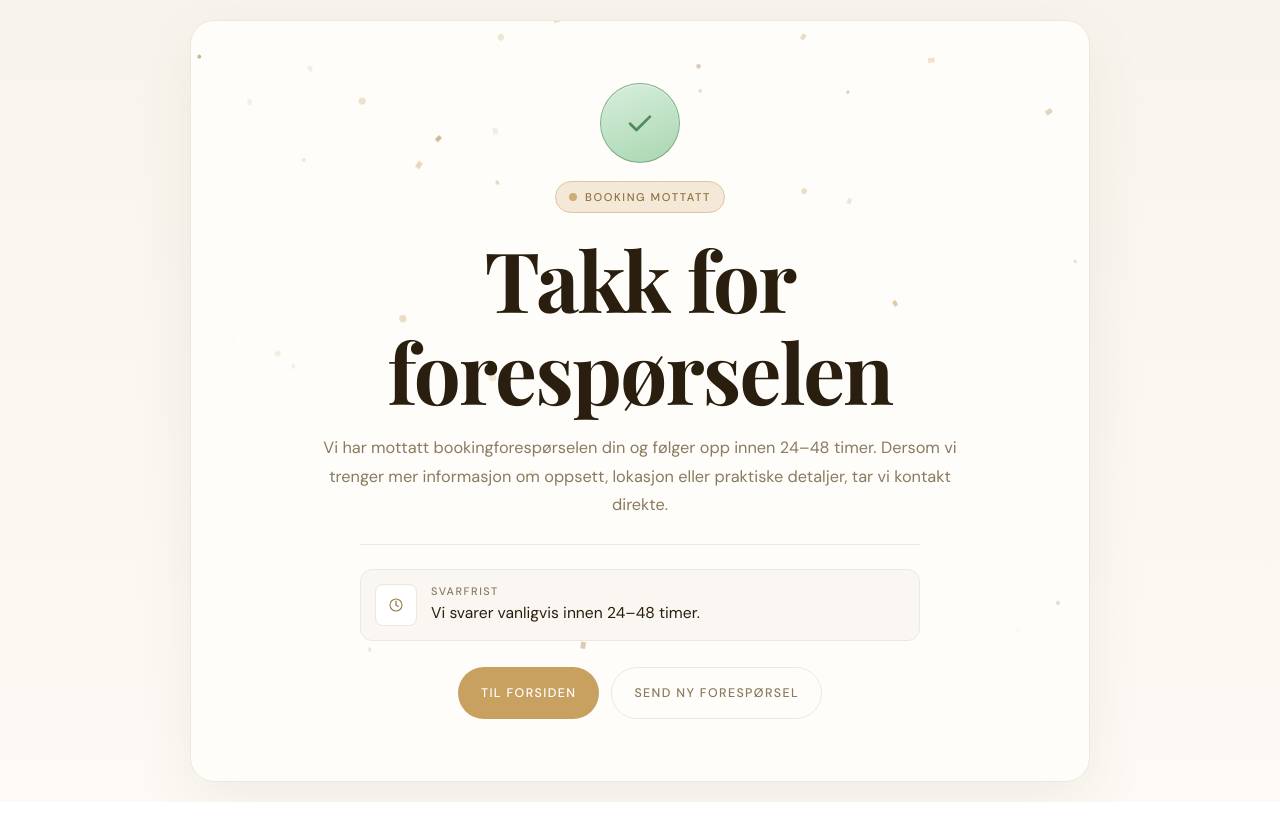
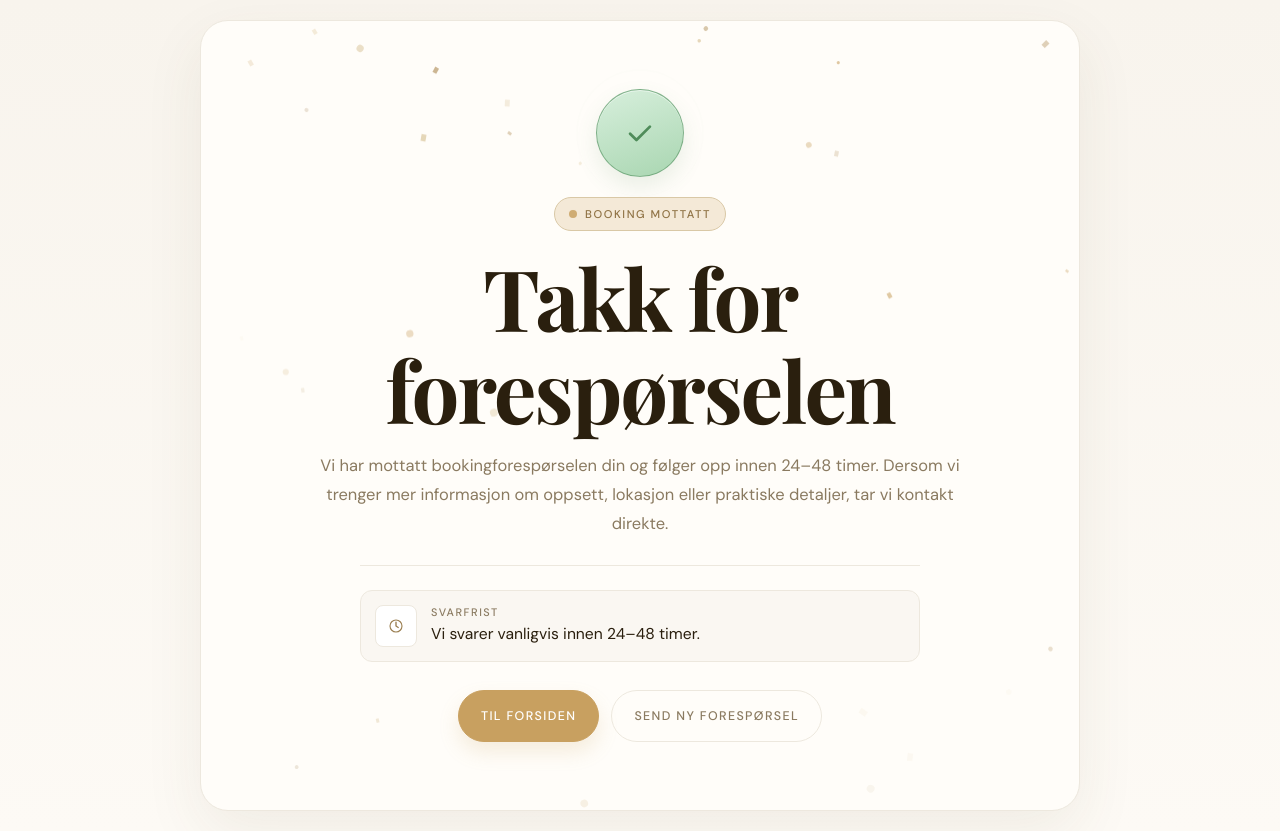
Before and after one commit to CloudFB803/Crepe-Website, a plain HTML site: page takk.html in a window 1280 px wide. Before the commit the page ends 802 px from the top, so only its background shows below. Drawn offline with nearby package versions, Linux system fonts and the light colour scheme.

Commit message:
Update takk.html

```diff
--- a/takk.html
+++ b/takk.html
@@ -26,54 +26,62 @@
       --success: #4f8c5a;
       --success-soft: #76b184;
       --surface: #fffdf9;
-      --ease: cubic-bezier(.22,.61,.36,1);
+      --bg-top: #f8f4ed;
+      --bg-bottom: #fdfaf5;
+      --ease: cubic-bezier(.22, .61, .36, 1);
     }
 
     * {
       box-sizing: border-box;
     }
 
+    html {
+      scroll-behavior: smooth;
+    }
+
     body {
       margin: 0;
       min-height: 100vh;
+      padding: 20px;
+      display: grid;
+      place-items: center;
       font-family: "DM Sans", sans-serif;
       color: var(--heading);
-      background: linear-gradient(180deg, #f8f4ed 0%, #fdfaf5 100%);
-      display: grid;
-      place-items: center;
-      padding: 20px;
+      background: linear-gradient(180deg, var(--bg-top) 0%, var(--bg-bottom) 100%);
       -webkit-font-smoothing: antialiased;
       text-rendering: optimizeLegibility;
     }
 
     .wrap {
-      width: min(900px, 100%);
-      position: relative;
+      width: min(880px, 100%);
     }
 
     .card {
       position: relative;
       overflow: hidden;
-      border-radius: 24px;
+      border-radius: 28px;
       border: 1px solid var(--line);
       background: var(--surface);
-      padding: clamp(32px, 6vw, 62px);
+      box-shadow: 0 22px 60px rgba(95, 72, 33, 0.08);
+      padding: clamp(32px, 6vw, 68px);
       text-align: center;
-      box-shadow: 0 20px 60px rgba(95, 72, 33, 0.08);
+      isolation: isolate;
     }
 
     #particleCanvas {
       position: absolute;
       inset: 0;
       z-index: 0;
-      pointer-events: none;
       width: 100%;
       height: 100%;
+      pointer-events: none;
     }
 
     .content {
       position: relative;
       z-index: 1;
+      max-width: 720px;
+      margin: 0 auto;
     }
 
     .entry {
@@ -84,52 +92,55 @@
 
     .entry-1 { animation-delay: 80ms; }
     .entry-2 { animation-delay: 220ms; }
-    .entry-3 { animation-delay: 340ms; }
-    .entry-4 { animation-delay: 460ms; }
-    .entry-5 { animation-delay: 560ms; }
-    .entry-6 { animation-delay: 680ms; }
-    .entry-7 { animation-delay: 820ms; }
+    .entry-3 { animation-delay: 360ms; }
+    .entry-4 { animation-delay: 500ms; }
+    .entry-5 { animation-delay: 620ms; }
+    .entry-6 { animation-delay: 760ms; }
+    .entry-7 { animation-delay: 900ms; }
 
     .icon-wrap {
+      position: relative;
+      width: 88px;
+      height: 88px;
       margin: 0 auto;
-      position: relative;
-      width: 80px;
-      height: 80px;
     }
 
     .icon-pulse {
       position: absolute;
-      inset: -6px;
+      inset: -7px;
       border-radius: 50%;
-      border: 1px solid rgba(79, 140, 90, 0.45);
+      border: 1px solid rgba(79, 140, 90, 0.42);
       animation: iconRing 1.8s ease-out infinite;
     }
 
     .icon {
-      width: 80px;
-      height: 80px;
+      position: relative;
+      width: 88px;
+      height: 88px;
+      display: grid;
+      place-items: center;
       border-radius: 50%;
       background: linear-gradient(160deg, #d7efdc 0%, #a9d6b1 100%);
-      border: 1px solid rgba(79, 140, 90, 0.6);
-      display: grid;
-      place-items: center;
+      border: 1px solid rgba(79, 140, 90, 0.58);
       color: var(--success);
-      box-shadow: inset 0 1px 0 rgba(255, 255, 255, 0.55);
+      box-shadow:
+        inset 0 1px 0 rgba(255, 255, 255, 0.55),
+        0 10px 22px rgba(79, 140, 90, 0.12);
     }
 
     .icon svg path {
       stroke-dasharray: 22;
       stroke-dashoffset: 22;
-      animation: drawCheck 680ms ease forwards;
-      animation-delay: 320ms;
+      animation: drawCheck 700ms ease forwards;
+      animation-delay: 340ms;
     }
 
     .badge {
-      margin: 18px auto 0;
+      margin: 20px auto 0;
       display: inline-flex;
       align-items: center;
       gap: 8px;
-      padding: 8px 13px;
+      padding: 9px 14px;
       border-radius: 999px;
       border: 1px solid #d9c8a6;
       background: #f4e9d7;
@@ -146,21 +157,22 @@
       border-radius: 50%;
       background: var(--gold);
       animation: pulseDot 1.2s ease-in-out infinite;
+      flex: 0 0 auto;
     }
 
     h1 {
       margin: 20px 0 0;
       font-family: "Playfair Display", serif;
-      font-size: clamp(2.8rem, 8vw, 5.2rem);
-      line-height: 1.1;
-      letter-spacing: -0.02em;
+      font-size: clamp(3rem, 8vw, 5.3rem);
+      line-height: 1.08;
+      letter-spacing: -0.025em;
       color: var(--heading);
     }
 
     p {
       margin: 18px auto 0;
-      max-width: 680px;
-      font-size: 1.02rem;
+      max-width: 640px;
+      font-size: 1.03rem;
       font-weight: 400;
       line-height: 1.75;
       color: var(--muted);
@@ -168,7 +180,7 @@
 
     .divider {
       width: min(560px, 100%);
-      margin: 24px auto 0;
+      margin: 26px auto 0;
       border: 0;
       border-top: 1px solid var(--line);
     }
@@ -176,46 +188,46 @@
     .info-card {
       margin: 24px auto 0;
       width: min(560px, 100%);
+      display: flex;
+      align-items: center;
+      gap: 14px;
+      padding: 14px;
+      text-align: left;
       border-radius: 12px;
       border: 1px solid var(--line);
       background: var(--off-white);
-      padding: 14px;
-      display: flex;
-      align-items: center;
-      gap: 14px;
-      text-align: left;
     }
 
     .info-icon {
       width: 42px;
       height: 42px;
+      flex: 0 0 auto;
+      display: grid;
+      place-items: center;
       border-radius: 8px;
       border: 1px solid var(--line);
-      background: #fff;
+      background: #ffffff;
       color: #9b7f51;
-      display: grid;
-      place-items: center;
-      flex: 0 0 auto;
     }
 
     .info-label {
+      margin-bottom: 3px;
       font-size: 0.68rem;
+      font-weight: 500;
+      letter-spacing: 0.14em;
       text-transform: uppercase;
-      letter-spacing: 0.14em;
       color: var(--muted);
-      font-weight: 500;
-      margin-bottom: 3px;
     }
 
     .info-value {
       font-size: 0.98rem;
-      color: var(--heading);
       font-weight: 400;
       line-height: 1.5;
+      color: var(--heading);
     }
 
     .actions {
-      margin-top: 26px;
+      margin-top: 28px;
       display: flex;
       justify-content: center;
       gap: 12px;
@@ -223,18 +235,24 @@
     }
 
     .btn {
+      min-height: 52px;
+      padding: 0 22px;
       display: inline-flex;
       align-items: center;
       justify-content: center;
-      min-height: 52px;
-      padding: 0 22px;
       border-radius: 999px;
+      border: 1px solid transparent;
       text-decoration: none;
       text-transform: uppercase;
       letter-spacing: 0.11em;
       font-size: 0.78rem;
       font-weight: 500;
-      transition: transform 160ms ease, background-color 200ms ease, border-color 200ms ease, color 200ms ease;
+      transition:
+        transform 160ms ease,
+        background-color 200ms ease,
+        border-color 200ms ease,
+        color 200ms ease,
+        box-shadow 200ms ease;
     }
 
     .btn:hover {
@@ -247,14 +265,15 @@
 
     .btn-primary {
       background: var(--gold);
-      color: #fff;
-      border: 1px solid transparent;
+      color: #ffffff;
+      border-color: var(--gold);
+      box-shadow: 0 10px 20px rgba(200, 160, 96, 0.18);
     }
 
     .btn-secondary {
       background: transparent;
-      border: 1px solid var(--line);
       color: var(--muted);
+      border-color: var(--line);
     }
 
     @keyframes fadeUp {
@@ -265,7 +284,9 @@
     }
 
     @keyframes drawCheck {
-      to { stroke-dashoffset: 0; }
+      to {
+        stroke-dashoffset: 0;
+      }
     }
 
     @keyframes iconRing {
@@ -291,6 +312,23 @@
     }
 
     @media (max-width: 640px) {
+      body {
+        padding: 16px;
+      }
+
+      .card {
+        padding: 28px 20px 24px;
+        border-radius: 22px;
+      }
+
+      h1 {
+        font-size: clamp(2.5rem, 12vw, 3.5rem);
+      }
+
+      p {
+        font-size: 0.98rem;
+      }
+
       .actions {
         flex-direction: column;
       }
@@ -303,29 +341,60 @@
         align-items: flex-start;
       }
     }
+
+    @media (prefers-reduced-motion: reduce) {
+      *,
+      *::before,
+      *::after {
+        animation-duration: 0.01ms !important;
+        animation-iteration-count: 1 !important;
+        transition-duration: 0.01ms !important;
+        scroll-behavior: auto !important;
+      }
+
+      .entry {
+        opacity: 1;
+        transform: none;
+      }
+
+      .icon svg path {
+        stroke-dashoffset: 0;
+      }
+    }
   </style>
 </head>
 <body>
   <main class="wrap">
-    <section class="card">
+    <section class="card" aria-labelledby="thanks-title">
       <canvas id="particleCanvas" aria-hidden="true"></canvas>
 
       <div class="content">
         <div class="icon-wrap entry entry-1" aria-hidden="true">
           <span class="icon-pulse"></span>
           <div class="icon">
-            <svg width="34" height="34" viewBox="0 0 24 24" fill="none">
-              <path d="M5 12.5L9.5 17L19 7.5" stroke="currentColor" stroke-width="1.95" stroke-linecap="round" stroke-linejoin="round"/>
+            <svg width="34" height="34" viewBox="0 0 24 24" fill="none" aria-hidden="true">
+              <path
+                d="M5 12.5L9.5 17L19 7.5"
+                stroke="currentColor"
+                stroke-width="1.95"
+                stroke-linecap="round"
+                stroke-linejoin="round"
+              />
             </svg>
           </div>
         </div>
 
-        <div class="badge entry entry-2"><span class="badge-dot" aria-hidden="true"></span>Booking mottatt</div>
+        <div class="badge entry entry-2">
+          <span class="badge-dot" aria-hidden="true"></span>
+          Booking mottatt
+        </div>
 
-        <h1 class="entry entry-3">Takk for forespørselen</h1>
+        <h1 id="thanks-title" class="entry entry-3">Takk for forespørselen</h1>
 
         <p class="entry entry-4">
-          Vi har mottatt bookingforespørselen din og følger opp innen 24–48 timer. Dersom vi trenger mer informasjon om oppsett, lokasjon eller praktiske detaljer, tar vi kontakt direkte.
+          Vi har mottatt bookingforespørselen din og følger opp innen 24–48 timer.
+          Dersom vi trenger mer informasjon om oppsett, lokasjon eller praktiske detaljer,
+          tar vi kontakt direkte.
         </p>
 
         <hr class="divider entry entry-5" />
@@ -333,10 +402,23 @@
         <div class="info-card entry entry-6">
           <div class="info-icon" aria-hidden="true">
             <svg width="18" height="18" viewBox="0 0 24 24" fill="none">
-              <path d="M12 7V12L15 14" stroke="currentColor" stroke-width="1.8" stroke-linecap="round" stroke-linejoin="round"/>
-              <circle cx="12" cy="12" r="8" stroke="currentColor" stroke-width="1.5"/>
+              <path
+                d="M12 7V12L15 14"
+                stroke="currentColor"
+                stroke-width="1.8"
+                stroke-linecap="round"
+                stroke-linejoin="round"
+              />
+              <circle
+                cx="12"
+                cy="12"
+                r="8"
+                stroke="currentColor"
+                stroke-width="1.5"
+              />
             </svg>
           </div>
+
           <div>
             <div class="info-label">Svarfrist</div>
             <div class="info-value">Vi svarer vanligvis innen 24–48 timer.</div>
@@ -352,28 +434,37 @@
   </main>
 
   <script>
+    (() => {
       const canvas = document.getElementById("particleCanvas");
       const card = document.querySelector(".card");
+
+      if (!canvas || !card) return;
+
       const ctx = canvas.getContext("2d");
+      if (!ctx) return;
 
       const colors = ["#c8a060", "#e6d4b2", "#b69765", "#d9c49a", "#a28556"];
       const particleCount = 38;
       const particles = [];
-    let rafId;
+      let rafId = null;
       let startTime = 0;
 
       const setCanvasSize = () => {
         const rect = card.getBoundingClientRect();
-      canvas.width = rect.width * window.devicePixelRatio;
-      canvas.height = rect.height * window.devicePixelRatio;
+        const dpr = window.devicePixelRatio || 1;
+
+        canvas.width = rect.width * dpr;
+        canvas.height = rect.height * dpr;
         canvas.style.width = `${rect.width}px`;
         canvas.style.height = `${rect.height}px`;
-      ctx.setTransform(window.devicePixelRatio, 0, 0, window.devicePixelRatio, 0, 0);
+
+        ctx.setTransform(dpr, 0, 0, dpr, 0, 0);
       };
 
       const makeParticle = (fromTop = false) => {
         const width = canvas.clientWidth;
         const height = canvas.clientHeight;
+
         return {
           x: Math.random() * width,
           y: fromTop ? -12 : Math.random() * height,
@@ -398,6 +489,7 @@
       const render = (ts) => {
         if (!startTime) startTime = ts;
         const elapsed = ts - startTime;
+
         ctx.clearRect(0, 0, canvas.clientWidth, canvas.clientHeight);
 
         for (const p of particles) {
@@ -423,25 +515,32 @@
             ctx.arc(0, 0, p.size / 2, 0, Math.PI * 2);
             ctx.fill();
           }
+
           ctx.restore();
         }
 
         if (elapsed < 5000) {
           rafId = window.requestAnimationFrame(render);
         } else {
-        window.cancelAnimationFrame(rafId);
+          if (rafId) window.cancelAnimationFrame(rafId);
           ctx.clearRect(0, 0, canvas.clientWidth, canvas.clientHeight);
         }
       };
 
+      const startParticles = () => {
         setCanvasSize();
         initParticles();
+        startTime = 0;
         rafId = window.requestAnimationFrame(render);
+      };
+
+      startParticles();
 
       window.addEventListener("resize", () => {
         setCanvasSize();
         initParticles();
       });
+    })();
   </script>
 </body>
 </html>
```
Lines whose indentation alone changed are shown as unchanged.
